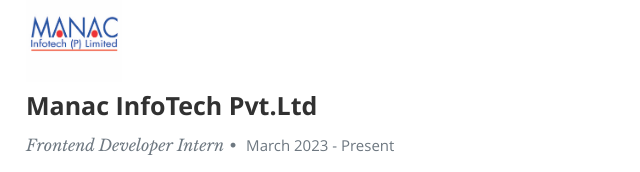
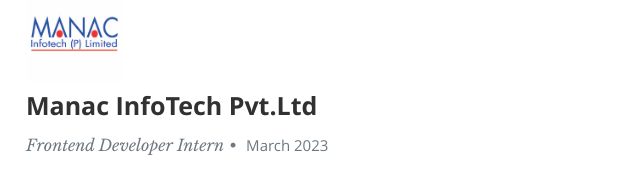
Before and after one commit to Abhi271003/Portfolio.github.io, a plain HTML site: page index.html in a window 1280 px wide. Shown: the part 2460-2632 px from the top of the page, 379-1019 px from the left. Drawn offline with nearby package versions, Linux system fonts and the light colour scheme.

Commit message:
Update index.html

```diff
--- a/index.html
+++ b/index.html
@@ -227,7 +227,7 @@
                <div class="twelve columns">
 
                   <img width="15%" src="images/Manac.png"><h3>Manac InfoTech Pvt.Ltd</h3>
-                  <p class="info">Frontend Developer Intern<span>&bull;</span> <em class="date">March 2023 - Present</em></p>
+                  <p class="info">Frontend Developer Intern<span>&bull;</span> <em class="date">March 2023</em></p>
 
                </div>
 
```
